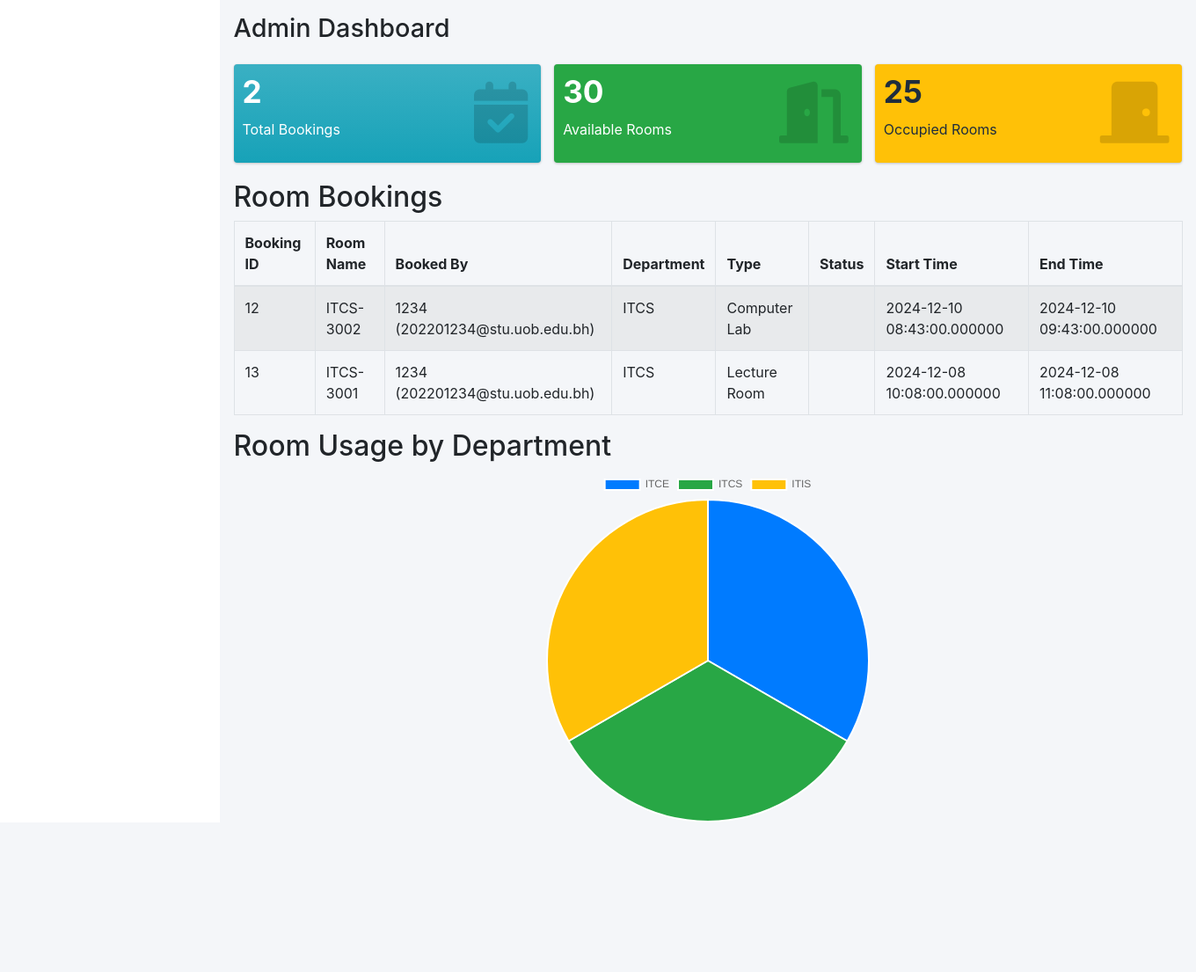
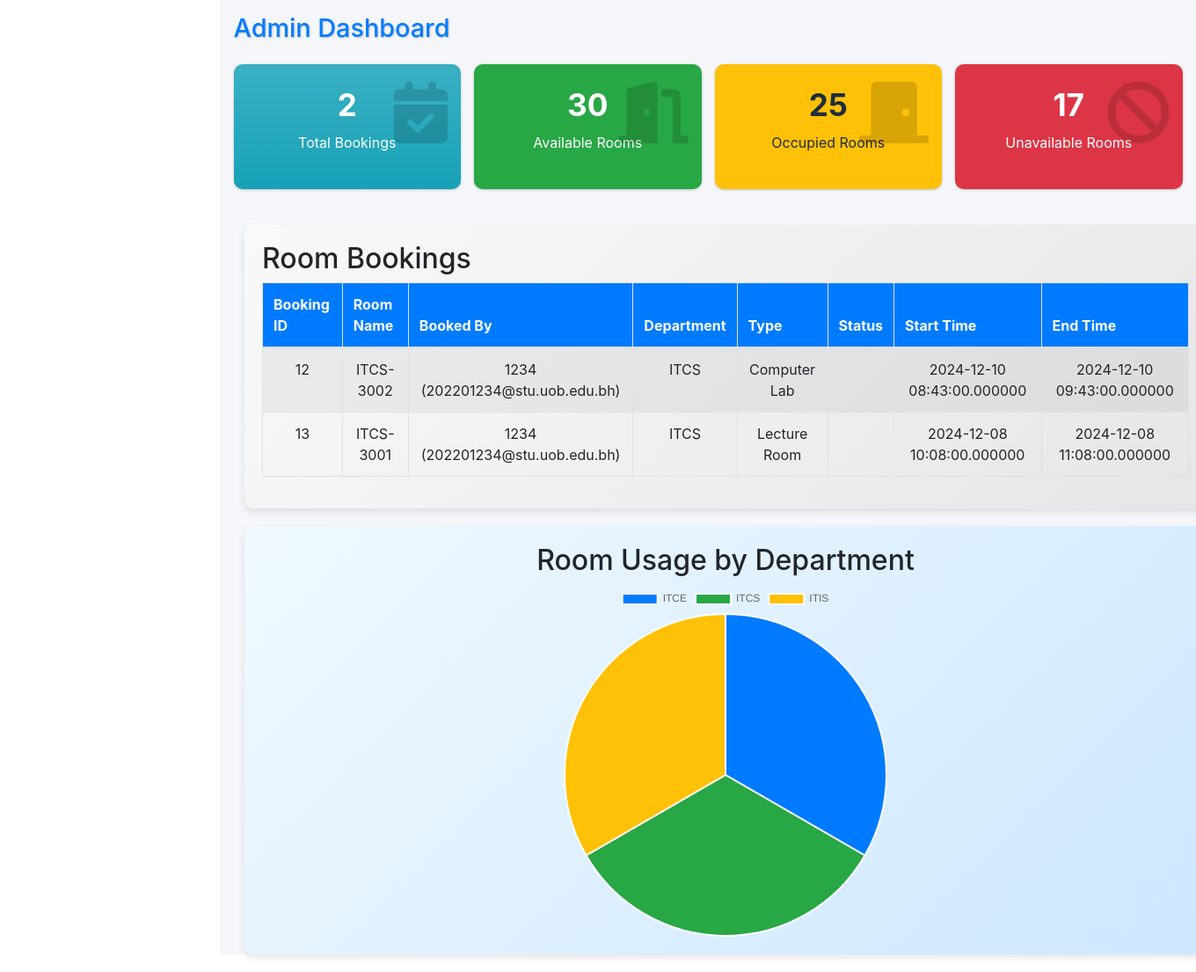
Before and after one commit to malmaraghi/ITCS333-PROJECT, a PHP site: page / in a window 1360 px wide. Shown: the whole page at 88% size. Before the commit the page ends 933 px from the top, so only its background shows below. Run offline with PHP 8.4, Linux system fonts and the light colour scheme; data comes from the database, SQL or seed files in the repository; some libraries are stand-ins or nearby versions.

Commit message:
Update index.php

```diff
--- a/Admin-Panel-Fawaz/index.php
+++ b/Admin-Panel-Fawaz/index.php
@@ -3,7 +3,7 @@
 $servername = "localhost";
 $username = "root";
 $password = "";
-$dbname = "room_booking"; // Replace with your database name
+$dbname = "room_booking";
 
 $conn = new mysqli($servername, $username, $password, $dbname);
 
@@ -26,6 +26,11 @@
 $occupiedRoomsSql = "SELECT COUNT(*) AS total FROM rooms WHERE status = 'occupied'";
 $occupiedRoomsResult = $conn->query($occupiedRoomsSql);
 $occupiedRooms = $occupiedRoomsResult->fetch_assoc()['total'] ?? 0;
+
+// Fetch unavailable rooms count
+$unavailableRoomsSql = "SELECT COUNT(*) AS total FROM rooms WHERE status = 'unavailable'";
+$unavailableRoomsResult = $conn->query($unavailableRoomsSql);
+$unavailableRooms = $unavailableRoomsResult->fetch_assoc()['total'] ?? 0;
 
 // Fetch bookings with user and room details
 $sql = "SELECT b.booking_id, b.status AS booking_status, b.start_time, b.end_time,
@@ -58,7 +63,7 @@
     <link rel="stylesheet" href="https://cdn.jsdelivr.net/npm/admin-lte@3.2/dist/css/adminlte.min.css">
     <link rel="stylesheet" href="https://cdnjs.cloudflare.com/ajax/libs/font-awesome/6.0.0-beta3/css/all.min.css">
     <script src="https://cdn.jsdelivr.net/npm/chart.js"></script>
-    <link rel="stylesheet" href="style.css">
+    <link rel="stylesheet" href="styles.css">
 </head>
 
 <body class="hold-transition sidebar-mini">
@@ -79,7 +84,7 @@
             <section class="content">
                 <div class="container-fluid">
                     <div class="row">
-                        <div class="col-lg-4 col-6">
+                        <div class="col-lg-3 col-md-6 col-12">
                             <div class="small-box bg-gradient-info">
                                 <div class="inner">
                                     <h3><?= $totalBookings ?></h3>
@@ -91,7 +96,7 @@
                             </div>
                         </div>
 
-                        <div class="col-lg-4 col-6">
+                        <div class="col-lg-3 col-md-6 col-12">
                             <div class="small-box bg-success">
                                 <div class="inner">
                                     <h3><?= $availableRooms ?></h3>
@@ -103,7 +108,7 @@
                             </div>
                         </div>
 
-                        <div class="col-lg-4 col-6">
+                        <div class="col-lg-3 col-md-6 col-12">
                             <div class="small-box bg-warning">
                                 <div class="inner">
                                     <h3><?= $occupiedRooms ?></h3>
@@ -114,9 +119,22 @@
                                 </div>
                             </div>
                         </div>
+
+                        <div class="col-lg-3 col-md-6 col-12">
+                            <div class="small-box bg-danger">
+                                <div class="inner">
+                                    <h3><?= $unavailableRooms ?></h3>
+                                    <p>Unavailable Rooms</p>
+                                </div>
+                                <div class="icon">
+                                    <i class="fas fa-ban"></i>
+                                </div>
+                            </div>
+                        </div>
                     </div>
                 </div>
             </section>
+
 
             <!-- Room Booking Table -->
             <section class="content">
```
